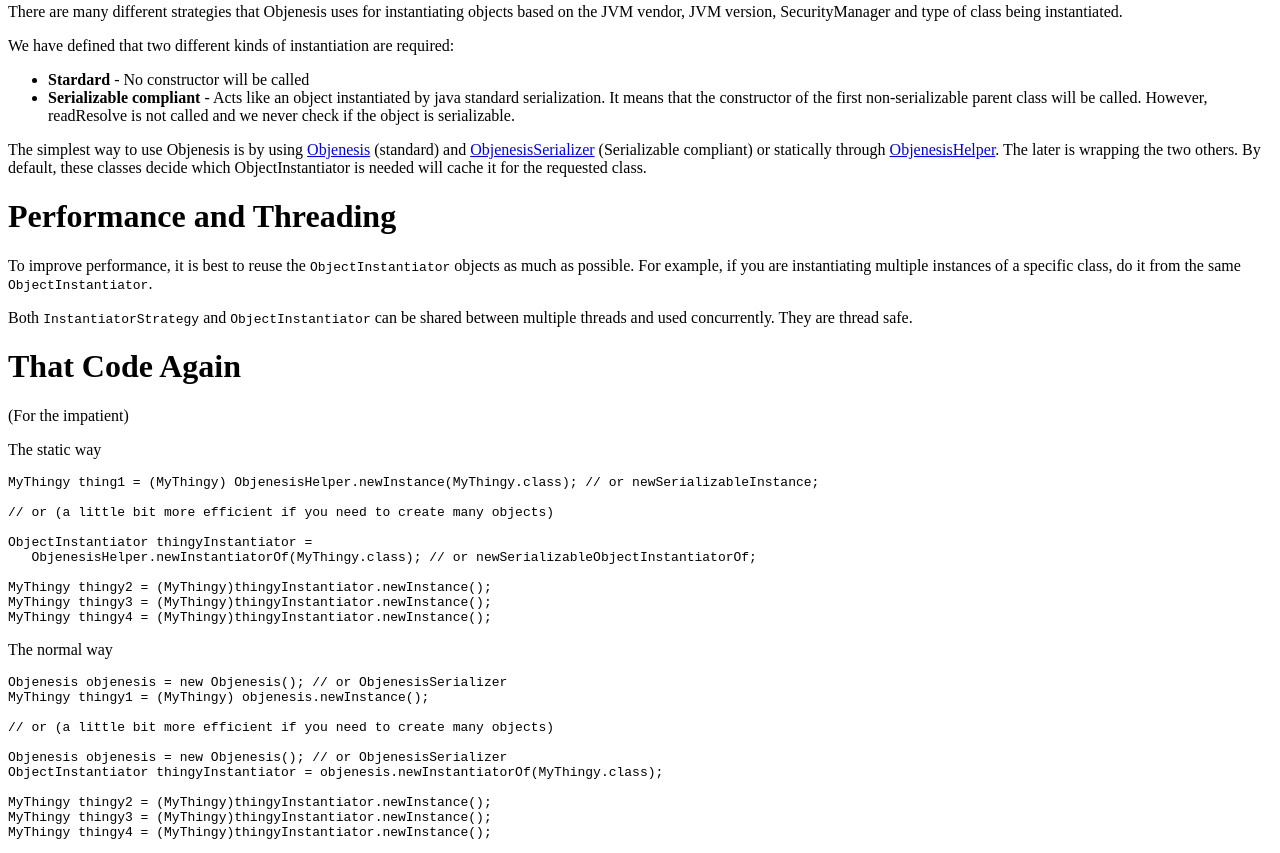
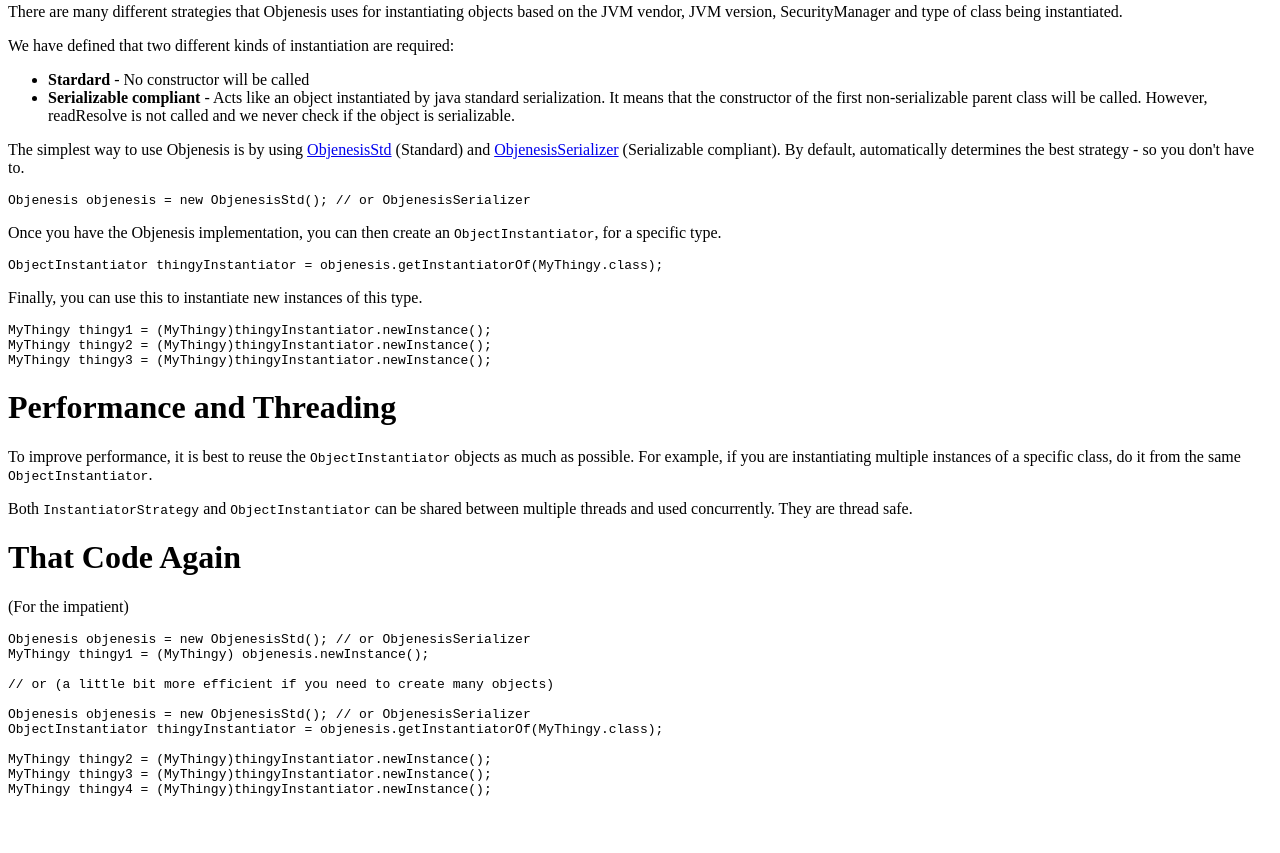
Before and after one commit to yong-hu/objenesis, a plain HTML site: page trunk/website/content/tutorial.html in a window 1280 px wide. Shown: the part 318-1171 px from the top of the page. After the commit the page ends 1128 px from the top, so only its background shows below. Drawn offline with Linux system fonts and the light colour scheme.

Commit message:
Remove the helper from the doc, update method naming

```diff
--- a/trunk/website/content/tutorial.html
+++ b/trunk/website/content/tutorial.html
@@ -29,7 +29,7 @@
 <p>There are many different strategies that Objenesis uses for instantiating objects based on the JVM vendor,
 JVM version, SecurityManager and type of class being instantiated.</p>
 
-<p>We have defined that two different kinds of instantiation are required:<p>
+<p>We have defined that two different kinds of instantiation are required:</p>
 
 <ul>
     <li><strong>Stardard</strong> - No constructor will be called</li>
@@ -38,10 +38,21 @@ JVM version, SecurityManager and type of class being instantiated.</p>
         be called. However, readResolve is not called and we never check if the object is serializable.</li>
 </ul>
 
-<p>The simplest way to use Objenesis is by using <a href="#">Objenesis</a> (standard) and
-<a href="#">ObjenesisSerializer</a> (Serializable compliant) or statically through <a href="#">ObjenesisHelper</a>.
-The later is wrapping the two others. By default, these classes decide which ObjectInstantiator is needed
-will cache it for the requested class.</p>
+<p>The simplest way to use Objenesis is by using <a href="#">ObjenesisStd</a> (Standard) and
+<a href="#">ObjenesisSerializer</a> (Serializable compliant). By default, automatically determines the best
+strategy - so you don't have to.</p>
+
+<pre>Objenesis objenesis = new ObjenesisStd(); // or ObjenesisSerializer</pre>
+
+<p>Once you have the Objenesis implementation, you can then create an <code>ObjectInstantiator</code>, for a specific type.</p>
+
+<pre>ObjectInstantiator thingyInstantiator = objenesis.getInstantiatorOf(MyThingy.class);</pre>
+
+<p>Finally, you can use this to instantiate new instances of this type.</p>
+
+<pre>MyThingy thingy1 = (MyThingy)thingyInstantiator.newInstance();
+MyThingy thingy2 = (MyThingy)thingyInstantiator.newInstance();
+MyThingy thingy3 = (MyThingy)thingyInstantiator.newInstance();</pre>
 
 <h1>Performance and Threading</h1>
 
@@ -57,31 +68,14 @@ will cache it for the requested class.</p>
 
 <p>(For the impatient)</p>
 
-<p>The static way</p>
-
 <pre>
-MyThingy thing1 = (MyThingy) ObjenesisHelper.newInstance(MyThingy.class); // or newSerializableInstance;
-
-// or (a little bit more efficient if you need to create many objects)
-
-ObjectInstantiator thingyInstantiator =
-   ObjenesisHelper.newInstantiatorOf(MyThingy.class); // or newSerializableObjectInstantiatorOf;
-
-MyThingy thingy2 = (MyThingy)thingyInstantiator.newInstance();
-MyThingy thingy3 = (MyThingy)thingyInstantiator.newInstance();
-MyThingy thingy4 = (MyThingy)thingyInstantiator.newInstance();
-</pre>
-
-<p>The normal way</p>
-
-<pre>
-Objenesis objenesis = new Objenesis(); // or ObjenesisSerializer
+Objenesis objenesis = new ObjenesisStd(); // or ObjenesisSerializer
 MyThingy thingy1 = (MyThingy) objenesis.newInstance();
 
 // or (a little bit more efficient if you need to create many objects)
 
-Objenesis objenesis = new Objenesis(); // or ObjenesisSerializer
-ObjectInstantiator thingyInstantiator = objenesis.newInstantiatorOf(MyThingy.class);
+Objenesis objenesis = new ObjenesisStd(); // or ObjenesisSerializer
+ObjectInstantiator thingyInstantiator = objenesis.getInstantiatorOf(MyThingy.class);
 
 MyThingy thingy2 = (MyThingy)thingyInstantiator.newInstance();
 MyThingy thingy3 = (MyThingy)thingyInstantiator.newInstance();
```
